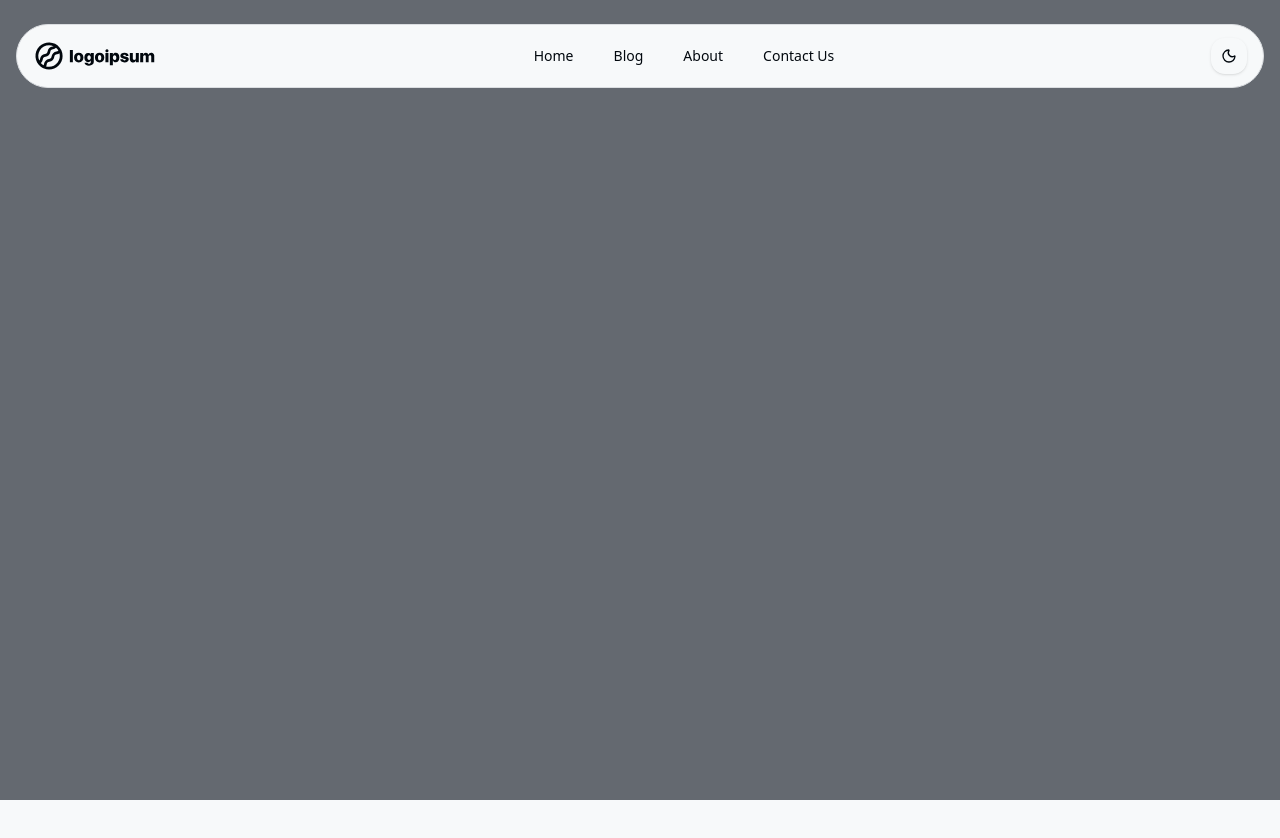
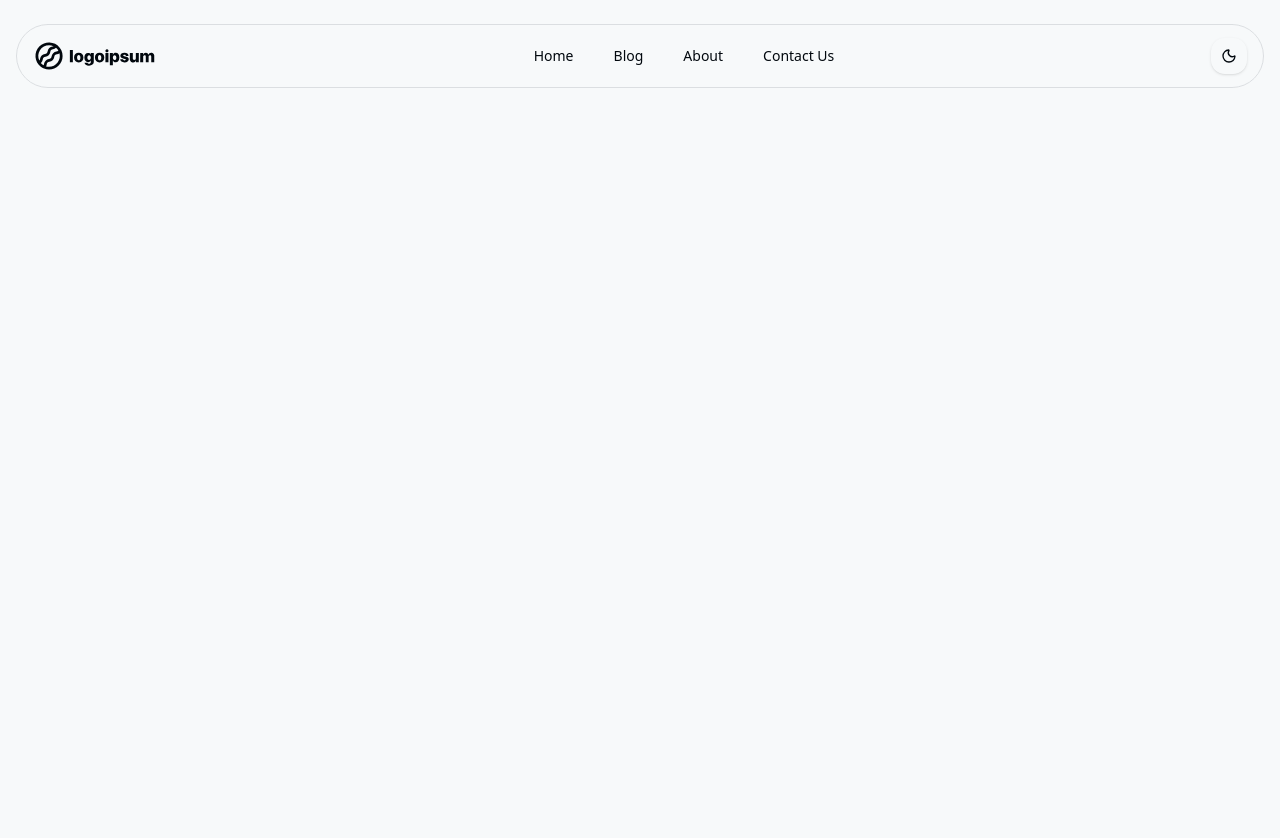
Before and after one commit to LarryMerino/website, a Next.js app: page / in a window 1280 px wide. Shown: the top 838 px of the page. After the commit the page ends 800 px from the top, so only its background shows below. Built offline with nearby package versions, Linux system fonts and the light colour scheme.

Commit message:
refactor(navbar-04): remove min-h-screen wrapper for production-ready layout using shadcn block

```diff
--- a/components/navbar-04/navbar-04.tsx
+++ b/components/navbar-04/navbar-04.tsx
@@ -5,14 +5,12 @@ import { ModeToggle } from "@/components/mode-toggle";
 
 const Navbar04Page = () => {
   return (
-    <div className="min-h-screen bg-muted">
+    <header>
       <nav className="fixed top-6 inset-x-4 h-16 bg-background border dark:border-slate-700/70 max-w-screen-xl mx-auto rounded-full">
         <div className="h-full flex items-center justify-between mx-auto px-4">
           <Logo />
-
           {/* Desktop Menu */}
           <NavMenu className="hidden md:block" />
-
           <div className="flex items-center gap-3">
             <ModeToggle />
             {/* Mobile Menu */}
@@ -22,7 +20,7 @@ const Navbar04Page = () => {
           </div>
         </div>
       </nav>
-    </div>
+    </header>
   );
 };
 
```
